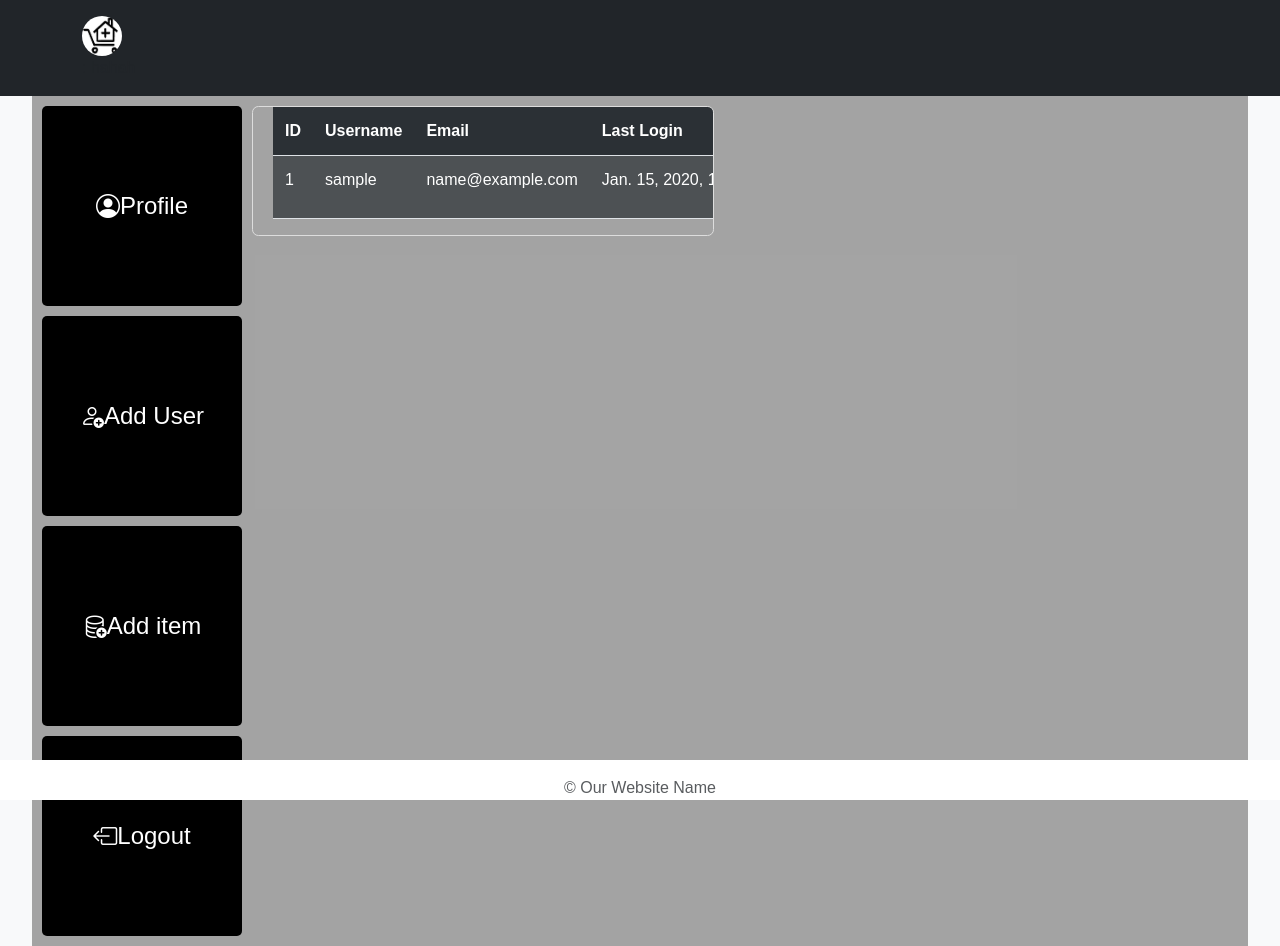
After one commit to Zckevin420/tango_with_django_project, a Django app: page /manager/ in a window 1280 px wide. The commit adds this page. Run offline with Django 3.2, Linux system fonts and the light colour scheme; a user stored in the database is signed in; tables that the repository leaves empty hold one stand-in row (values such as "Sample post").

Commit message:
login, register, manager, and home page have been updated

```diff
--- a/apptest/models.py
+++ b/apptest/models.py
@@ -32,8 +32,8 @@ class CustomUserManager(BaseUserManager):
             raise ValueError('Superuser must have is_superuser=True.')
 
         return self._create_user(email, password, **extra_fields)
-class Users(AbstractBaseUser, PermissionsMixin):
-    userId = models.BigAutoField(primary_key=True)
+class Users(AbstractBaseUser):
+    userid = models.BigAutoField(primary_key=True)
     username = models.CharField(max_length=50, unique=True)
     # password = models.CharField(max_length=50)
     email = models.EmailField(max_length=50, unique=True)
--- a/apptest/static/css/styles.css
+++ b/apptest/static/css/styles.css
@@ -1,9 +1,18 @@
-body, html {
+body {
     height: 100%;
     margin: 0;
     font-family: Arial, sans-serif;
     background-color: #f8f9fa;
 }
+
+html {
+    position: relative;
+    height: 100%;
+    margin: 0;
+    font-family: Arial, sans-serif;
+    background-color: #f8f9fa;
+}
+
 
 .card {
     border-radius: 0.5rem;
@@ -51,8 +60,8 @@ body, html {
 
 .home-button-images {
     display: flex;
-    align-items: center; /* 保证子项在垂直方向上对齐 */
-    justify-content: center; /* 保证子项在水平方向上居中 */
+    /*align-items: center; !* 保证子项在垂直方向上对齐 *!*/
+    /*justify-content: center; !* 保证子项在水平方向上居中 *!*/
     gap: 20px; /* 根据需求调整子项之间的间隔 */
 }
 
@@ -62,39 +71,113 @@ body, html {
     margin-right: auto;
 }
 
-#homeImages {
-    margin: 0; /* 移除外边距，让 flexbox 控制间隔 */
-}
-
-#homeImages .carousel-item {
-    height: 400px; /* 示例高度，根据实际情况调整 */
-    width: 400px;
-}
-
 .carousel-control-prev-icon,
 .carousel-control-next-icon {
     background-color: #0a3622;
     color: #0a3622;
 }
 
-#homeImages .carousel-item img {
-    width: 100%;
-    height: auto;
+/* 在您的 CSS 文件中 */
+.img-large {
+    width: 100%; /* 或您希望的任何宽度 */
+    height: auto; /* 保持图片的比例 */
 }
 
 .bi {
-  font-size: 1.5rem;
-  /*display: block; !* 这将确保图标在其容器中居中 *!*/
+    font-size: 1.5rem;
+    /*display: block; !* 这将确保图标在其容器中居中 *!*/
 }
 
 span {
-  text-align: center; /* 这将确保文本在其容器中居中 */
+    text-align: center; /* 这将确保文本在其容器中居中 */
+}
+
+.maindiv {
+    display: flex;
+    flex-direction: row;
+    width: 95%;
+    margin: auto;
+    background: rgba(155, 155, 155, 0.9);
+    align-items: flex-start;
+}
+
+.manager-button-container {
+    display: flex;
+    flex: 0 0 200;
+    min-width: 150px;
+    flex-direction: column; /* 设置为列布局 */
+    justify-content: flex-start; /* 垂直居中 */
+    align-items: center; /* 水平居中 */
+    padding: 10px;
+    gap: 10px;
+}
+
+.manager-button-container a {
+    width: 200px;
+    height: 200px;
+    background-color: #000;
+    color: #fff;
+    text-decoration: none;
+    border-radius: 5px;
+    display: flex;
+    justify-content: center;
+    align-items: center;
+}
+
+.table {
+    flex: 2;
+    width: 40%;
+    margin-bottom: 1rem;
+    margin-left: 20px; /* 为表格添加左侧间隔 */
+    max-width: calc(100% - 220px); /* 减去按钮容器的宽度和间隔 */
+    color: #212529;
+}
+
+.table th {
+    background-color: #2b3035;
+    padding: 0.75rem;
+    vertical-align: top;
+    border-top: 1px solid #4d5154;
+    white-space: nowrap;
+}
+
+.table-font {
+    color: white;
+}
+
+.table td {
+    background-color: #4d5154;
+    padding: 0.75rem;
+    vertical-align: top;
+    border-top: 1px solid #4d5154;
+    white-space: nowrap;
+}
+
+.table thead th {
+    position: sticky;
+    top: 0;
+    background-color: #2b3035; /* 保持背景颜色 */
+    z-index: 10; /* 确保表头在内容之上 */
+    border-top: none; /* 如果您不希望在粘性头部看到顶部边框 */
+}
+
+.table-responsive {
+    display: block;
+    width: 38%;
+    max-height: 900px; /* 或者您希望的任何最大高度 */
+    overflow-y: auto; /* 启用垂直滚动 */
+    overflow-x: hidden; /* 隐藏水平滚动，如果您不需要 */
+    border: 1px solid #ddd; /* 添加框 */
+    -webkit-overflow-scrolling: touch; /* 为触摸设备增加滚动动力学 */
+    margin-top: 10px;
+    border-radius: 0.4rem !important;
 }
 
 footer {
-    position: fixed;
+    position: absolute;
     bottom: 0;
     width: 100%;
     text-align: center;
-    padding: 10px;
+    padding: 20px;
+    height: 40px;
 }
--- a/apptest/static/js/my.js
+++ b/apptest/static/js/my.js
@@ -27,3 +27,65 @@ function showMessage(msgText) {
     document.getElementById('tipmessage').innerHTML = msgText;
     setTimeout(closeMessage, datime);
 }
+
+function selectUser(element) {
+  // 移除之前选择的元素的类
+  document.querySelectorAll('.users-list li').forEach(li => {
+    li.classList.remove('selected');
+  });
+  // 为当前点击的元素添加类
+  element.classList.add('selected');
+}
+
+function confirmDelete(userid) {
+    var baseUrl = "/deleteuser/";
+    var deleteUrl = baseUrl + userid;
+    // print(deleteUrl)
+    var confirmAction = confirm("您确定要删除这个用户吗？");
+    if (confirmAction) {
+        // 用户点击了"OK"，进行删除操作
+        window.location.href = deleteUrl;
+    } else {
+        // 用户点击了"Cancel"，不做任何操作
+    }
+}
+
+function editUserProfile(userid) {
+
+}
+
+
+function openModal(userid, username, email) {
+    document.getElementById("modal_userid").value = userid;
+    document.getElementById("modal_username").value = username;
+    document.getElementById("modal_email").value = email;
+    document.getElementById("myModal").style.display = "block";
+}
+
+
+function closeModal() {
+    document.getElementById("myModal").style.display = "none";
+}
+
+function enableInput(inputId) {
+    document.getElementById(inputId).disabled = false;
+}
+
+function submitForm() {
+    var userid = document.getElementById("modal_userid").value; // 使用隐藏字段的值
+
+    // 使用 fetch API 提交表单数据
+    fetch(`/updateuser/${userid}/`, {
+        method: 'POST',
+        body: new FormData(document.getElementById('updateUserForm')),
+        headers: {
+            'X-CSRFToken': '{{ csrf_token }}'
+        },
+    })
+    .then(response => {
+        window.location.reload();
+    })
+    .catch((error) => {
+        console.error('Error:', error);
+    });
+}
--- /dev/null
+++ b/apptest/templates/managerPage.html
@@ -0,0 +1,88 @@
+{% load static %}
+
+<!DOCTYPE html>
+<html lang="en">
+<head>
+    <meta charset="UTF-8">
+    <meta name="viewport" content="width=device-width, initial-scale=1.0">
+    <title>Manager Page</title>
+    <link rel="stylesheet" href="https://cdn.jsdelivr.net/npm/bootstrap@5.3.3/dist/css/bootstrap.min.css">
+    <link rel="stylesheet" href="{% static 'css/styles.css' %}">
+    <link rel="stylesheet" href="https://cdn.jsdelivr.net/npm/bootstrap-icons@1.11.3/font/bootstrap-icons.min.css">
+    <link rel="icon" href="{% static 'img/icon/icon.jpg' %}" type="image/x-icon">
+</head>
+<body>
+    <header class="p-3 bg-dark">
+        <div class="container">
+            <img id="icon" src="{% static 'img/icon/icon.jpg' %}" alt="icon" width="40" height="40">
+            <div>: hahah</div>
+        </div>
+    </header>
+    <div class="maindiv">
+        <div class="manager-button-container">
+            <a href="" class="bi bi-person-circle">Profile</a>
+            <a href="" class="bi bi-person-add">Add User</a>
+            <a href="" class="bi bi-database-add">Add item</a>
+            <a href="{% url 'logout' %}" class="bi bi-box-arrow-left">Logout</a>
+        </div>
+        <div class="table-responsive">
+            <table class="table">
+                <thead>
+                    <tr>
+                        <th scope="col" style="color: white">ID</th>
+                        <th scope="col" style="color: white">Username</th>
+                        <th scope="col" style="color: white">Email</th>
+                        <th scope="col" style="color: white">Last Login</th>
+                        <th scope="col" style="color: white">Operator</th>
+                    </tr>
+                </thead>
+                <tbody>
+                    {% for user in users %}
+                    <tr>
+                        <td style="color: white">{{ user.userid }}</td>
+                        <td style="color: white">{{ user.username }}</td>
+                        <td style="color: white">{{ user.email }}</td>
+                        <td style="color: white">{{ user.last_login }}</td>
+                        <td>
+                      <!-- 这里添加按钮或者链接来进行编辑和删除操作 -->
+                            <a href="javascript:void(0);" onclick="confirmDelete('{{ user.userid }}');" class="btn btn-danger">Delete</a>
+                            <a href="javascript:void(0);" onclick="openModal('{{ user.userid }}', '{{ user.username }}', '{{ user.email }}');" class="btn btn-primary">Edit</a>
+
+                        </td>
+                    </tr>
+                    {% endfor %}
+                <div id="myModal" style="display:none;">
+                    <form id="updateUserForm">
+                        {% csrf_token %}
+                        <input type="hidden" id="modal_userid" name="userid">
+                        <div>
+                            <label for="username">Username:</label>
+                            <input type="text" id="modal_username" name="username" value="{{ user.username }}" disabled>
+                            <button type="button" onclick="enableInput('modal_username')">Edit</button>
+                        </div>
+
+                        <div>
+                            <label for="email">Email:</label>
+                            <input type="email" id="modal_email" name="email" value="{{ user.email }}" disabled>
+                            <button type="button" onclick="enableInput('modal_email')">Edit</button>
+                        </div>
+
+                        <button type="button" onclick="submitForm()">Save</button>
+                        <button type="button" onclick="closeModal()">Cancel</button>
+                    </form>
+                </div>
+                </tbody>
+            </table>
+        </div>
+    </div>
+
+    <footer class="footer mt-5 py-3 bg-white">
+        <div class="container text-center">
+            <span class="text-muted">© Our Website Name</span>
+        </div>
+    </footer>
+    <!--Bootstrap JavaScript-->
+    <script src="https://cdn.jsdelivr.net/npm/bootstrap@5.3.3/dist/js/bootstrap.bundle.min.js"></script>
+    <script src="{% static 'js/my.js' %}"></script>
+</body>
+</html>
--- a/apptest/views.py
+++ b/apptest/views.py
@@ -1,5 +1,6 @@
 from django.contrib.auth.decorators import login_required
-from django.shortcuts import render, HttpResponse, redirect
+from django.http import JsonResponse
+from django.shortcuts import render, HttpResponse, redirect, get_object_or_404
 from django.contrib.auth import authenticate, login as auth_login, logout as auth_logout
 from .forms import *
 from .models import *
@@ -33,7 +34,7 @@ def login(request):
             if user.usertype == 1:
                 return redirect(home)
             else:
-                return HttpResponse('u r staff')
+                return redirect(manager)
         else:
             print("user does not exist")
             # If credentials are not correct, return an error message
@@ -61,7 +62,7 @@ def register(request):
             else:
                 Users.objects.create_user(
                     username=username, email=email, password=password)
-                return redirect(registersuccess)
+                return redirect(registerSuccess)
         # form = UserCreationForm(request.POST)
         # isexist = Users.objects.filter(email=request.POST.get('email'))
         # if isexist:
@@ -103,9 +104,50 @@ def home(request):
     return render(request, 'homePage.html')
 
 @login_required
+def manager(request):
+    users = Users.objects.all()
+    return render(request, 'managerPage.html', {'users': users})
+
+@login_required
 def logout(request):
     auth_logout(request)
     return redirect(login)
 
-def registersuccess(request):
+def registerSuccess(request):
     return render(request, 'registerSuccessPage.html')
+
+@login_required
+def deleteUser(request, userid):
+    user = Users.objects.get(userid=userid)
+    print(user)
+    user.delete()
+    return redirect(manager)
+
+@login_required
+def updateUser(request, userid):
+    if request.method == 'POST':
+        user = get_object_or_404(Users, userid=userid)
+        username = request.POST.get('username')
+        email = request.POST.get('email')
+        username_exists = Users.objects.exclude(userid=userid).filter(username=username).exists()
+        email_exists = Users.objects.exclude(userid=userid).filter(email=email).exists()
+
+        if username_exists or email_exists:
+            # 如果username或email已经存在，返回错误消息
+            error_message = "Username or email already exists."
+            return JsonResponse({'status': 'error', 'message': error_message})
+        else:
+            # 如果username和email都是唯一的，更新用户信息
+            user.username = username
+            user.email = email
+            user.save()
+            # 可以重定向到一个确认页面或者用户列表页面
+            return redirect('manager')  # 确保'manager'是你的URL名称
+
+    else:
+        # 如果请求方法不是POST，返回错误
+        return JsonResponse({'status': 'error', 'message': 'wrong method'})
+        # user.save()
+        # 重定向到某个页面，例如用户列表页面
+        # return redirect(manager)
+    # return JsonResponse({'status': 'error', 'message': 'wrong method'})
--- a/tango_with_django_project/urls.py
+++ b/tango_with_django_project/urls.py
@@ -25,6 +25,10 @@ urlpatterns = [
     path('login/', views.login, name='login'),
     path('register/', views.register, name='register'),
     path('home/', views.home, name='home'),
-    path('registersuccess/', views.registersuccess, name='registersuccess')
+    path('manager/', views.manager, name='manager'),
+    path('registersuccess/', views.registerSuccess, name='registersuccess'),
+    path('logout/', views.logout, name="logout"),
+    path('deleteuser/<userid>', views.deleteUser, name="deleteuser"),
+    path('updateuser/<int:userid>/', views.updateUser, name='updateuser'),
     # path('login/', templates.login, name='login'),
 ]
```
Also changed, not shown: apptest/templates/homePage.html (+9 -9 lines).
